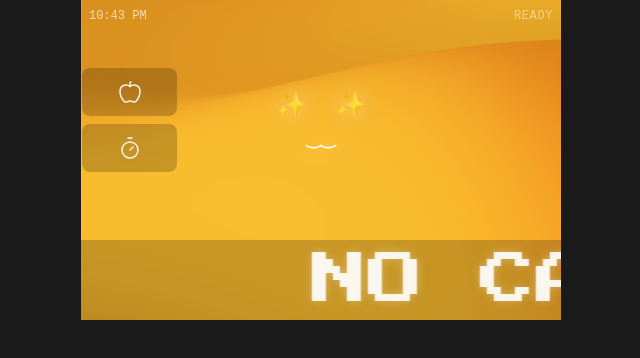
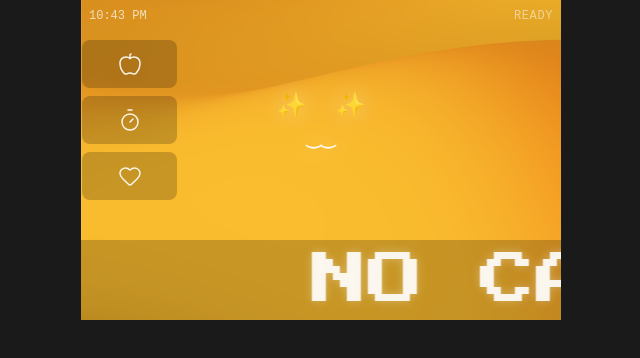
Before and after one commit to its-applekid/applekid-pi, a React (Vite) app: page / in a window 1280 px wide. Shown: the top 358 px of the page, without its empty margins (319-959 px from the left). Built offline with nearby package versions, Linux system fonts and the light colour scheme.

Commit message:
feat: add heartbeat button to sidebar

```diff
--- a/src/App.tsx
+++ b/src/App.tsx
@@ -85,6 +85,23 @@ function App() {
 
   // Stopwatch state
   const stopwatch = useStopwatch()
+
+  // Heartbeat state
+  const [heartbeatSending, setHeartbeatSending] = useState(false)
+
+  const handleHeartbeat = async () => {
+    if (heartbeatSending) return
+
+    setHeartbeatSending(true)
+
+    // TODO: Wire up actual Clawdbot trigger
+    // For now, just show visual feedback for 2 seconds
+    console.log('Heartbeat triggered!')
+
+    setTimeout(() => {
+      setHeartbeatSending(false)
+    }, 2000)
+  }
 
   // Update time every second
   useEffect(() => {
@@ -282,6 +299,7 @@ function App() {
             activeMode={activeMode}
             pomodoroPaused={pomodoro.isPaused}
             stopwatchPaused={stopwatch.isPaused}
+            heartbeatSending={heartbeatSending}
             onStartPomodoro={handleStartPomodoro}
             onStartStopwatch={handleStartStopwatch}
             onPomodoroPause={pomodoro.pause}
@@ -291,6 +309,7 @@ function App() {
             onStopwatchPause={stopwatch.pause}
             onStopwatchLap={stopwatch.lap}
             onStopwatchClose={handleStopwatchClose}
+            onHeartbeat={handleHeartbeat}
           />
         </div>
 
--- a/src/components/Sidebar.tsx
+++ b/src/components/Sidebar.tsx
@@ -10,6 +10,7 @@ import {
   Flag,
   ChevronUp,
   ChevronDown,
+  Heart,
 } from 'lucide-react'
 
 export type ActiveMode = 'none' | 'pomodoro' | 'stopwatch'
@@ -36,6 +37,7 @@ interface SidebarProps {
   activeMode: ActiveMode
   pomodoroPaused: boolean
   stopwatchPaused: boolean
+  heartbeatSending?: boolean
   onStartPomodoro: () => void
   onStartStopwatch: () => void
   onPomodoroPause: () => void
@@ -45,6 +47,7 @@ interface SidebarProps {
   onStopwatchPause: () => void
   onStopwatchLap: () => void
   onStopwatchClose: () => void
+  onHeartbeat: () => void
 }
 
 // Define icon sets for each mode
@@ -58,6 +61,7 @@ export function Sidebar({
   activeMode,
   pomodoroPaused,
   stopwatchPaused,
+  heartbeatSending,
   onStartPomodoro,
   onStartStopwatch,
   onPomodoroPause,
@@ -67,6 +71,7 @@ export function Sidebar({
   onStopwatchPause,
   onStopwatchLap,
   onStopwatchClose,
+  onHeartbeat,
 }: SidebarProps) {
   const [scrollOffset, setScrollOffset] = useState(0)
   const iconSize = 24
@@ -85,6 +90,16 @@ export function Sidebar({
           icon: <Timer size={iconSize} strokeWidth={strokeWidth} />,
           onClick: onStartStopwatch,
           title: 'Start Stopwatch'
+        },
+        {
+          icon: <Heart
+            size={iconSize}
+            strokeWidth={strokeWidth}
+            className={heartbeatSending ? 'animate-pulse' : ''}
+            fill={heartbeatSending ? 'currentColor' : 'none'}
+          />,
+          onClick: onHeartbeat,
+          title: 'Check in with Applekid'
         },
       ]
     }
```
